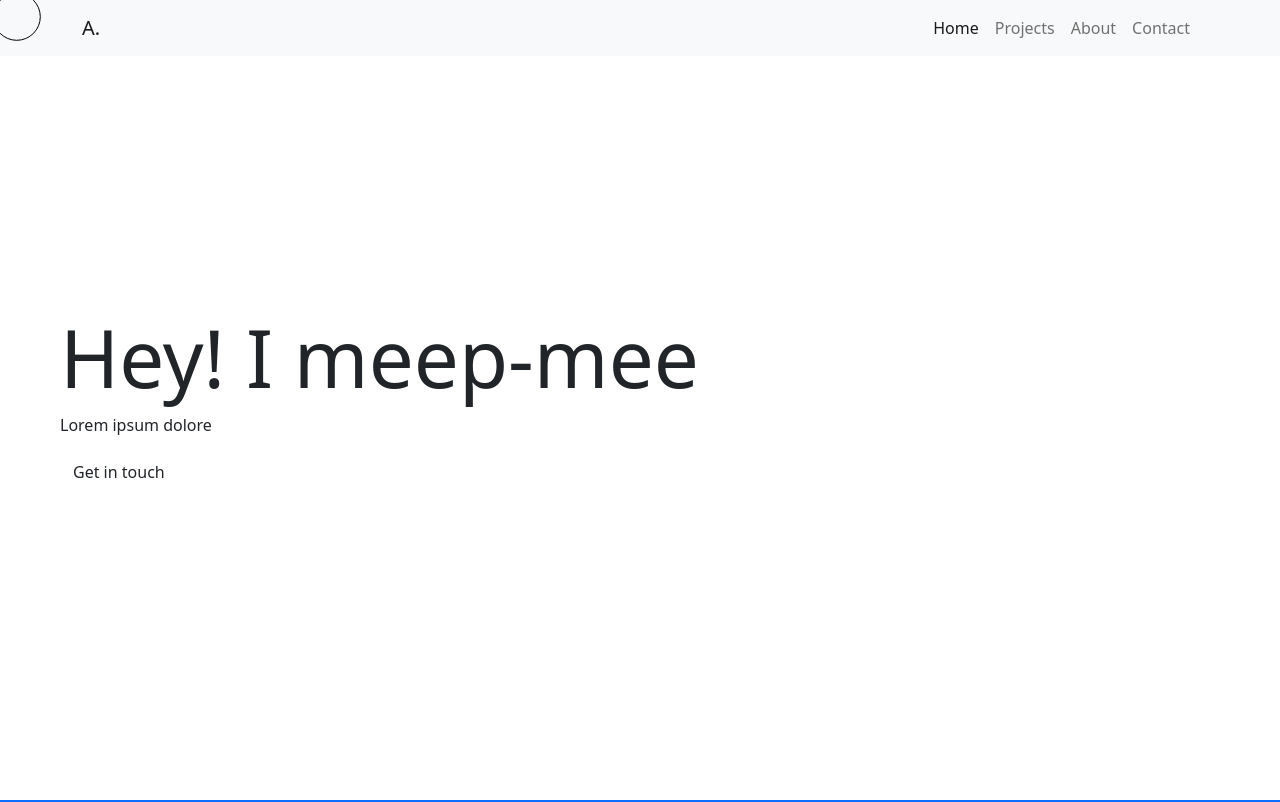
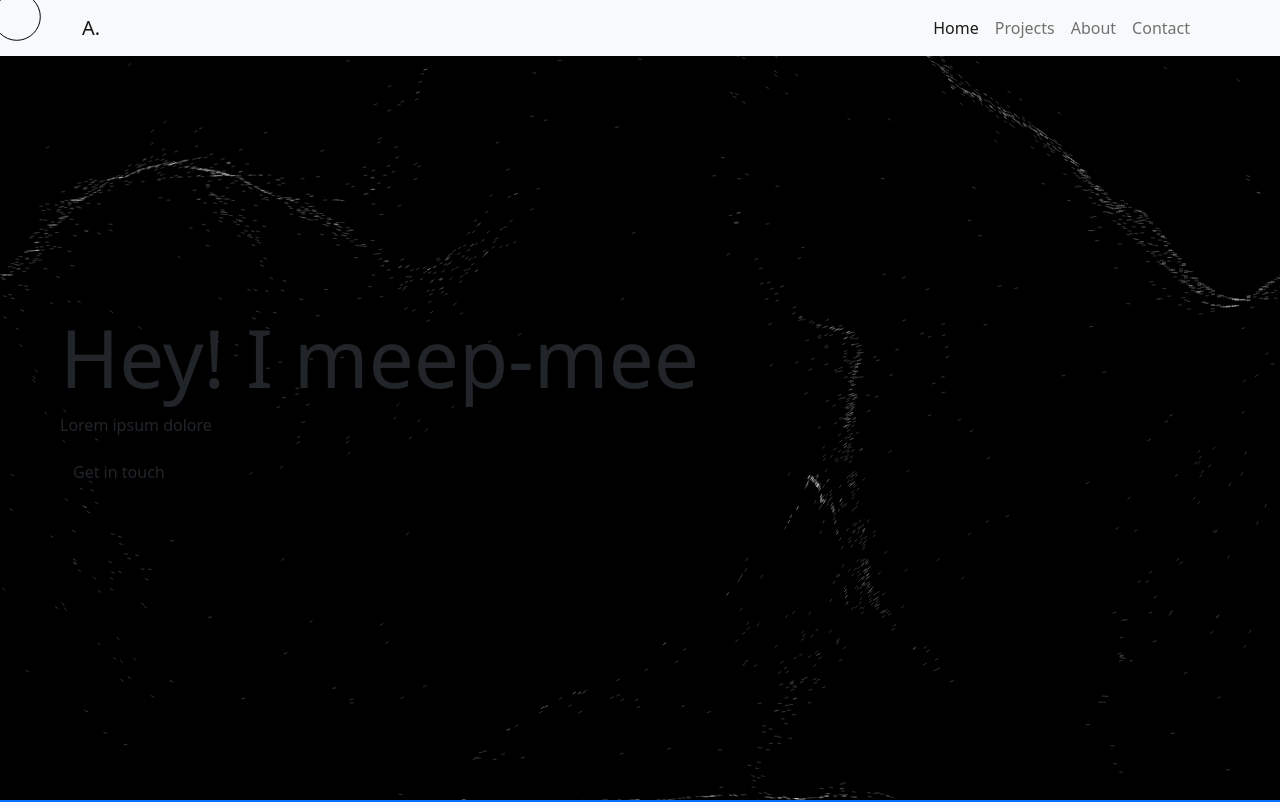
Before and after one commit to alexandrabatrak/react-portfolio, a React (Create React App) app: page / in a window 1280 px wide. Shown: the top 802 px of the page. Built offline with nearby package versions, Linux system fonts and the light colour scheme.

Commit message:
Add noisebg

```diff
--- a/src/App.js
+++ b/src/App.js
@@ -8,6 +8,7 @@ import Footer from './components/Footer';
 import './App.scss';
 import { AnimatePresence } from 'framer-motion';
 import CustomCursor from './components/CustomCursor';
+import NoiseBg from './components/NoiseBg';
 
 const withCustomCursor = (Component, hoverable) => {
   return (props) => (
@@ -28,7 +29,10 @@ export default function App() {
 
   return (
     <>
-      <main className='overflow-hidden'>
+      <div className='position-fixed z-0'>
+        <NoiseBg width={window.innerWidth} height={window.innerHeight} />
+      </div>
+      <main className='overflow-hidden position-relative z-1'>
         <Nav />
         <AnimatePresence mode='wait'>
           <Routes key={location.pathname} location={location}>
```
